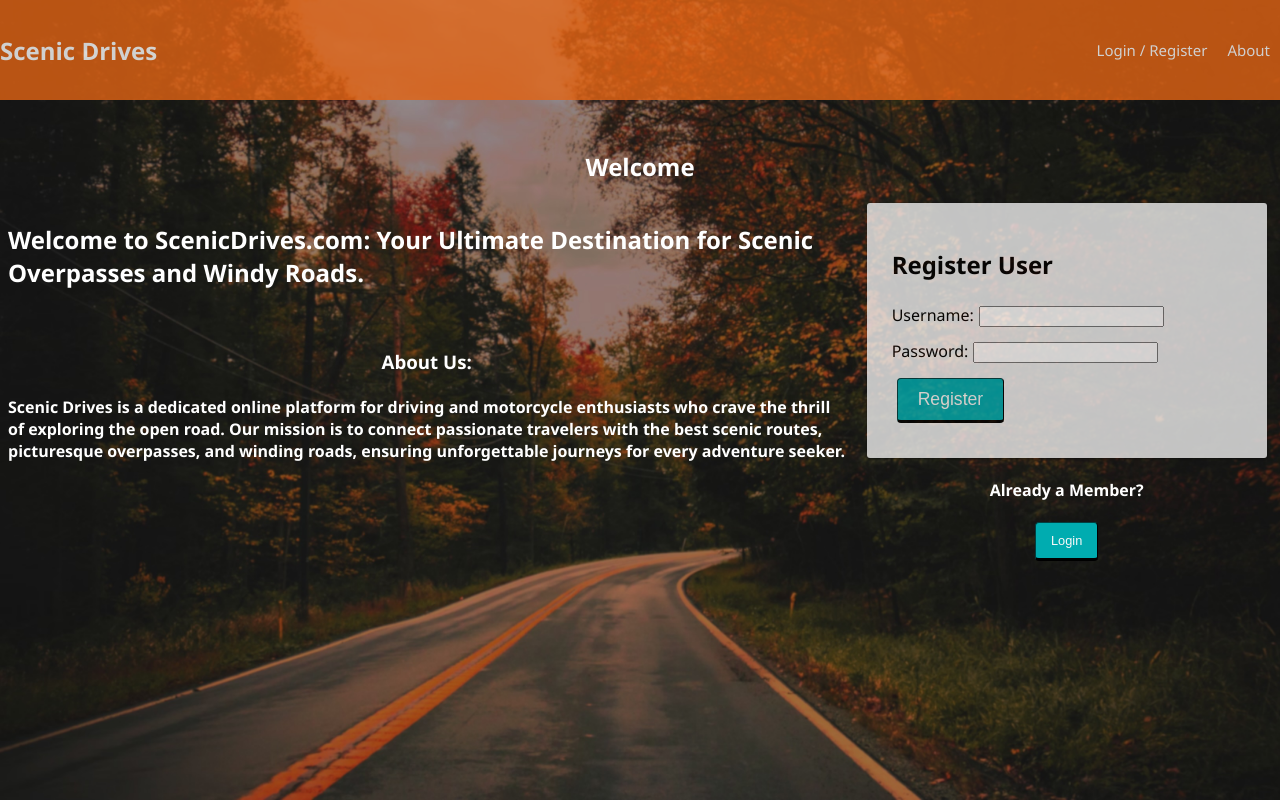
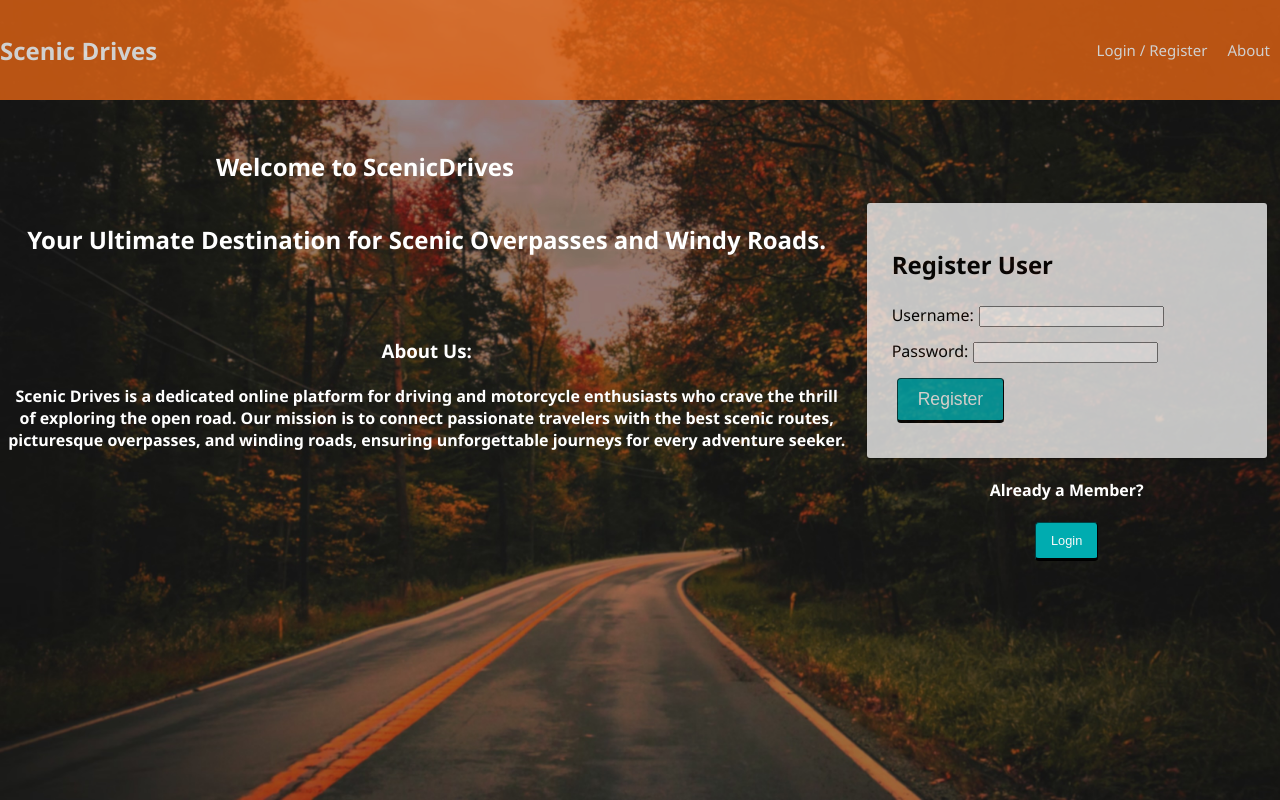
Before and after one commit to Jamabdi/Scenic-Drives, a React (Create React App) app: page /user#/home in a window 1280 px wide. Built offline with nearby package versions, Linux system fonts and the light colour scheme; no server answers.

Commit message:
working on user page styling

```diff
--- a/src/components/LandingPage/LandingPage.jsx
+++ b/src/components/LandingPage/LandingPage.jsx
@@ -6,7 +6,7 @@ import './LandingPage.css';
 import RegisterForm from '../RegisterForm/RegisterForm';
 
 function LandingPage() {
-  const [heading, setHeading] = useState('Welcome');
+  const [heading, setHeading] = useState('Welcome to ScenicDrives');
   const history = useHistory();
 
   const onLogin = (event) => {
@@ -18,19 +18,24 @@ function LandingPage() {
     textAlign: 'center',
   };
 
+  const headingPlacement = {
+    textAlign: 'center',
+    textIndent: -550,
+  }
+
   return (
     <div className="container">
-      <h1 style={textPlacement}>{heading}</h1>
-
+      <h1 style={headingPlacement}>{heading}</h1>
       <div className="grid">
         <div className="grid-col grid-col_8">
-          <h2>
-            Welcome to ScenicDrives.com: Your Ultimate Destination for Scenic Overpasses and Windy Roads.
+          <h2 style={textPlacement}>
+             Your Ultimate Destination for Scenic Overpasses and Windy Roads.
           </h2>
+          <br></br>
           <br></br>
 
           <h3 style = {textPlacement}>About Us:</h3>
-          <h4>
+          <h4 style = {textPlacement}>
             Scenic Drives is a dedicated online platform for driving and motorcycle enthusiasts who crave the thrill of exploring the open road.
 
             Our mission is to connect passionate travelers with the best scenic routes,
--- a/src/components/UserPage/UserPage.css
+++ b/src/components/UserPage/UserPage.css
@@ -1,7 +1,3 @@
-/* .paper {
-    opacity: 20%;
-} */
-
 .container {
     display: flex;
     flex-wrap: wrap;
@@ -13,7 +9,7 @@
     margin: 10px;
     box-shadow: 0 4px 8px rgba(0, 0, 0, 0.1);
     transition: transform 0.3s ease;
-    background-color: rgba(255, 255, 255, 0.8); /* Adjust the alpha (opacity) value as needed */
+    background-color: rgba(255, 255, 255, 0.8);
 
     &:hover {
       transform: scale(1.05);
@@ -23,6 +19,7 @@
   .card img {
     width: auto;
     height: auto;
+    border-radius: 10px;
   }
 
   @media (max-width: 600px) {
@@ -30,3 +27,73 @@
       justify-content: center;
     }
   }
+
+  .postButton {
+display: block;
+margin: 0 auto;
+  }
+
+
+/*
+  .postButton {
+    display: block;
+    margin: 0 auto;
+  }
+
+  .container {
+    display: flex;
+    flex-wrap: wrap;
+    justify-content: space-around;
+  }
+
+  .card {
+    margin: 10px;
+    padding: 20px;
+    max-width: 400px;
+  }
+
+  .routeItem {
+    text-align: center;
+  }
+
+  .CardButtons {
+    text-align: center;
+  } */
+
+
+
+
+
+  /* UserPage.css */
+
+/* .postButton {
+    display: block;
+    margin: 0 auto;
+  }
+
+  .container {
+    display: flex;
+    flex-wrap: wrap;
+    justify-content: space-around;
+  }
+
+  .card {
+    margin: 10px;
+    padding: 20px;
+    max-width: 300px;
+  }
+
+  .routeItem {
+    text-align: center;
+  }
+
+  .CardButtons {
+    text-align: center;
+  }
+
+  @media screen and (max-width: 600px) {
+    .container {
+      flex-direction: column;
+      align-items: center;
+    }
+  } */
--- a/src/components/UserPage/UserPage.jsx
+++ b/src/components/UserPage/UserPage.jsx
@@ -47,11 +47,16 @@ function UserPage() {
     setShowModal(false);
   };
 
+
+
+
   return (
     <main>
       <h2 style={textPlacement}>{heading}</h2>
       <br></br>
-      <Button variant="contained" color="primary" onClick={handleShowModal}>Post a New Route</Button>
+      <div style={{ display: 'flex', justifyContent: 'center', alignItems: 'center',}}>
+      <Button className='postButton' variant="contained" color="primary" onClick={handleShowModal}>Post a New Route</Button>
+      </div>
       <br></br>
       <br></br>
       <br></br>
@@ -69,12 +74,14 @@ function UserPage() {
                     <h3 style={textPlacement}>{route.name}</h3>
                     <img onClick={(event) => displayRoute(route)} style={imageSizeDown} src={route.map_pic} alt={route.description} />
                     <h6 style={textPlacement}>{route.description}</h6>
-                    <div className='CardButtons'>
+                    <div style={{ display: 'flex', justifyContent: 'center', alignItems: 'center',}}>
                     <Button variant="contained" color="primary">
                       Bookmark Route
                     </Button>
+                    </div>
                     <br></br>
                     <br></br>
+                    <div style={{ display: 'flex', justifyContent: 'center', alignItems: 'center', }}>
                     <Button onClick={() => removeRoute(route.id)} variant="contained" color="secondary">
                       Delete
                     </Button>
```
